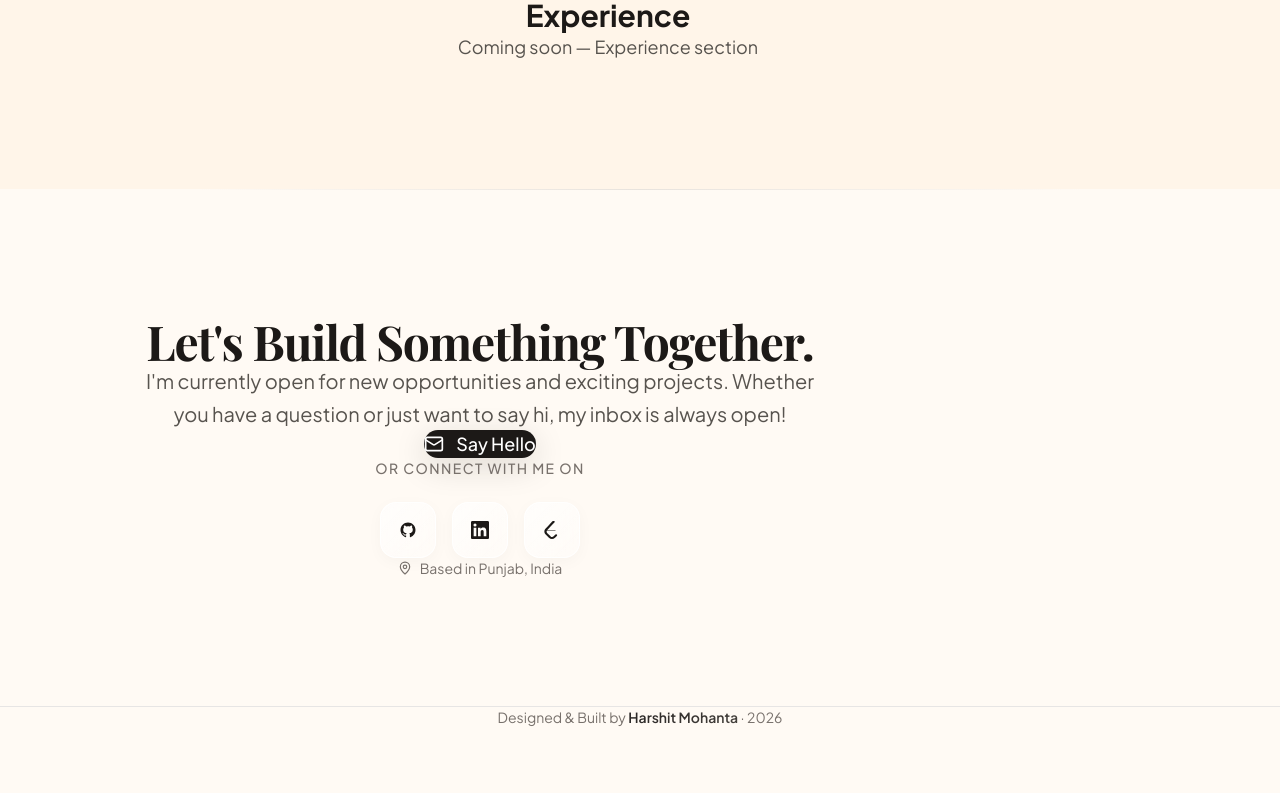
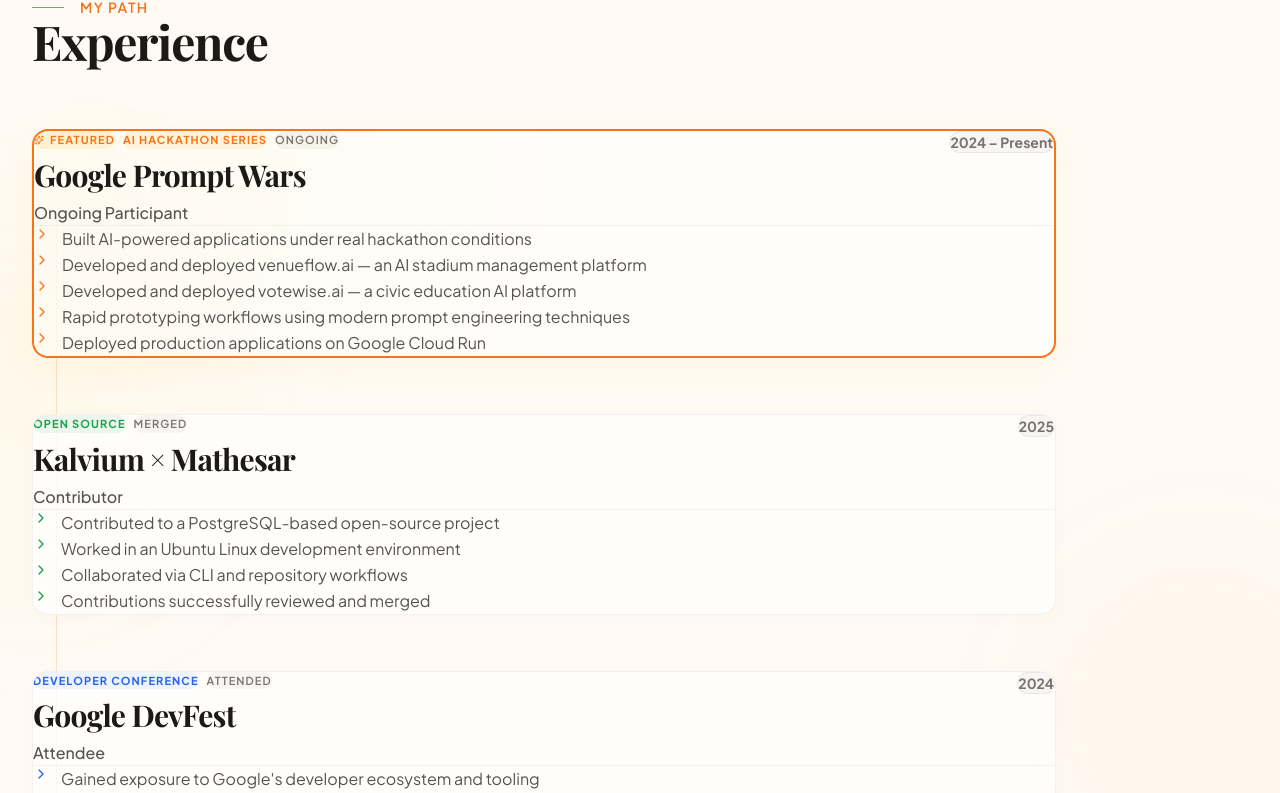
Before and after one commit to harshitmohantas131-png/harshit-portfolio, a React (Vite) app: page / in a window 1280 px wide. Shown: the part 5675-6468 px from the top of the page. Before the commit the page ends 6402 px from the top, so only its background shows below. Built offline with nearby package versions, Linux system fonts and the light colour scheme.

Commit message:
feat: add modern experience timeline section

```diff
--- a/src/sections/Experience.jsx
+++ b/src/sections/Experience.jsx
@@ -1,11 +1,214 @@
+import { motion } from 'framer-motion';
+import SectionTitle from '../components/SectionTitle';
+import { Sparkles, GitMerge, Users, Cloud, ChevronRight } from 'lucide-react';
+
+const experiences = [
+  {
+    id: 1,
+    featured: true,
+    icon: Sparkles,
+    label: 'AI Hackathon Series',
+    role: 'Ongoing Participant',
+    org: 'Google Prompt Wars',
+    period: '2024 – Present',
+    status: 'Ongoing',
+    color: 'var(--clr-saffron)',
+    colorBg: 'rgba(251,191,36,0.12)',
+    highlights: [
+      'Built AI-powered applications under real hackathon conditions',
+      'Developed and deployed venueflow.ai — an AI stadium management platform',
+      'Developed and deployed votewise.ai — a civic education AI platform',
+      'Rapid prototyping workflows using modern prompt engineering techniques',
+      'Deployed production applications on Google Cloud Run',
+    ],
+  },
+  {
+    id: 2,
+    featured: false,
+    icon: GitMerge,
+    label: 'Open Source',
+    role: 'Contributor',
+    org: 'Kalvium × Mathesar',
+    period: '2025',
+    status: 'Merged',
+    color: '#16a34a',
+    colorBg: 'rgba(22,163,74,0.08)',
+    highlights: [
+      'Contributed to a PostgreSQL-based open-source project',
+      'Worked in an Ubuntu Linux development environment',
+      'Collaborated via CLI and repository workflows',
+      'Contributions successfully reviewed and merged',
+    ],
+  },
+  {
+    id: 3,
+    featured: false,
+    icon: Users,
+    label: 'Developer Conference',
+    role: 'Attendee',
+    org: 'Google DevFest',
+    period: '2024',
+    status: 'Attended',
+    color: '#2563eb',
+    colorBg: 'rgba(37,99,235,0.07)',
+    highlights: [
+      'Gained exposure to Google\'s developer ecosystem and tooling',
+      'Networked with engineers, founders, and product builders',
+      'Engaged in industry-focused technical sessions and talks',
+    ],
+  },
+  {
+    id: 4,
+    featured: false,
+    icon: Cloud,
+    label: 'Cloud Community Event',
+    role: 'Attendee',
+    org: 'AWS Community Day',
+    period: '2024',
+    status: 'Attended',
+    color: '#f97316',
+    colorBg: 'rgba(249,115,22,0.07)',
+    highlights: [
+      'Explored cloud infrastructure and AWS service ecosystems',
+      'Participated in community-driven architecture discussions',
+      'Learned from industry practitioners in cloud and DevOps',
+    ],
+  },
+];
+
+const containerVariants = {
+  hidden: { opacity: 0 },
+  visible: { opacity: 1, transition: { staggerChildren: 0.15 } },
+};
+
+const itemVariants = {
+  hidden: { opacity: 0, y: 30 },
+  visible: { opacity: 1, y: 0, transition: { duration: 0.7, ease: [0.22, 1, 0.36, 1] } },
+};
+
 export default function Experience() {
   return (
-    <section id="experience" className="section" style={{ background: 'var(--clr-cream-soft)' }}>
-      <div className="max-w-6xl mx-auto px-6 text-center">
-        <h2 className="text-3xl font-bold" style={{ color: 'var(--clr-text)' }}>Experience</h2>
-        <p className="mt-4 text-lg" style={{ color: 'var(--clr-text-muted)' }}>
-          Coming soon — Experience section
-        </p>
+    <section id="experience" className="section relative overflow-hidden" style={{ background: 'var(--clr-cream)' }}>
+      {/* Background accents */}
+      <div className="absolute inset-0 overflow-hidden pointer-events-none z-0">
+        <div className="absolute top-1/4 -left-40 w-96 h-96 rounded-full" style={{ background: 'rgba(251,191,36,0.04)', filter: 'blur(80px)' }} />
+        <div className="absolute bottom-1/4 -right-20 w-80 h-80 rounded-full" style={{ background: 'rgba(249,115,22,0.03)', filter: 'blur(60px)' }} />
+      </div>
+
+      <div className="max-w-5xl mx-auto px-6 relative z-10">
+        <SectionTitle subtitle="My Path" title="Experience" align="left" />
+
+        <motion.div
+          className="relative"
+          style={{ marginTop: '4rem' }}
+          variants={containerVariants}
+          initial="hidden"
+          whileInView="visible"
+          viewport={{ once: true, margin: '-100px' }}
+        >
+          {/* Vertical timeline line */}
+          <div
+            className="absolute left-6 top-0 bottom-0 w-px hidden md:block"
+            style={{ background: 'linear-gradient(to bottom, transparent, rgba(249,115,22,0.2) 15%, rgba(249,115,22,0.2) 85%, transparent)' }}
+          />
+
+          <div style={{ display: 'flex', flexDirection: 'column', gap: '3.5rem' }}>
+            {experiences.map((exp) => (
+              <motion.div
+                key={exp.id}
+                variants={itemVariants}
+                whileHover={{ y: -4, transition: { duration: 0.25 } }}
+                className="relative group"
+              >
+                {/* Card */}
+                <div
+                  className="w-full p-6 md:p-8 rounded-2xl transition-all duration-300 relative overflow-hidden"
+                  style={{
+                    background: 'rgba(255,255,255,0.75)',
+                    border: exp.featured ? `2px solid var(--clr-saffron)` : '1px solid rgba(28,25,23,0.05)',
+                    boxShadow: exp.featured
+                      ? '0 8px 32px rgba(251,191,36,0.08)'
+                      : '0 4px 20px rgba(0,0,0,0.02)',
+                  }}
+                >
+                  {/* Featured glow */}
+                  {exp.featured && (
+                    <div
+                      className="absolute inset-0 pointer-events-none"
+                      style={{ background: 'radial-gradient(circle at top left, rgba(251,191,36,0.06), transparent 60%)' }}
+                    />
+                  )}
+
+                  {/* Card Header */}
+                  <div className="flex flex-wrap items-start justify-between gap-4 mb-6 relative z-10">
+                    <div className="flex flex-col gap-2">
+                      <div className="flex items-center gap-2 flex-wrap">
+                        {exp.featured && (
+                          <span
+                            className="flex items-center gap-1.5 px-3 py-1 rounded-full text-[11px] font-bold uppercase tracking-widest"
+                            style={{ background: 'rgba(251,191,36,0.15)', color: 'var(--clr-saffron)' }}
+                          >
+                            <Sparkles size={10} />
+                            Featured
+                          </span>
+                        )}
+                        <span
+                          className="px-3 py-1 rounded-full text-[11px] font-bold uppercase tracking-widest"
+                          style={{ background: exp.colorBg, color: exp.color }}
+                        >
+                          {exp.label}
+                        </span>
+                        <span
+                          className="px-3 py-1 rounded-full text-[11px] font-semibold uppercase tracking-widest"
+                          style={{ background: 'rgba(28,25,23,0.04)', color: 'var(--clr-warm-gray)' }}
+                        >
+                          {exp.status}
+                        </span>
+                      </div>
+
+                      <h3
+                        className="text-2xl md:text-3xl font-bold tracking-tight"
+                        style={{ color: 'var(--clr-text)', fontFamily: 'var(--font-display)' }}
+                      >
+                        {exp.org}
+                      </h3>
+                      <p className="text-base font-medium" style={{ color: 'var(--clr-text-muted)' }}>
+                        {exp.role}
+                      </p>
+                    </div>
+
+                    {/* Period badge */}
+                    <span
+                      className="px-4 py-2 rounded-xl text-sm font-bold shrink-0"
+                      style={{ background: 'rgba(28,25,23,0.03)', color: 'var(--clr-warm-gray)', border: '1px solid rgba(28,25,23,0.06)' }}
+                    >
+                      {exp.period}
+                    </span>
+                  </div>
+
+                  {/* Divider */}
+                  <div className="mb-5" style={{ height: '1px', background: 'rgba(28,25,23,0.05)' }} />
+
+                  {/* Highlights */}
+                  <ul className="space-y-3 relative z-10">
+                    {exp.highlights.map((point, i) => (
+                      <li key={i} className="flex items-start gap-3">
+                        <ChevronRight
+                          size={16}
+                          className="shrink-0 mt-0.5"
+                          style={{ color: exp.color }}
+                        />
+                        <span className="text-sm md:text-base leading-relaxed" style={{ color: 'var(--clr-text-muted)' }}>
+                          {point}
+                        </span>
+                      </li>
+                    ))}
+                  </ul>
+                </div>
+              </motion.div>
+            ))}
+          </div>
+        </motion.div>
       </div>
     </section>
   );
```
